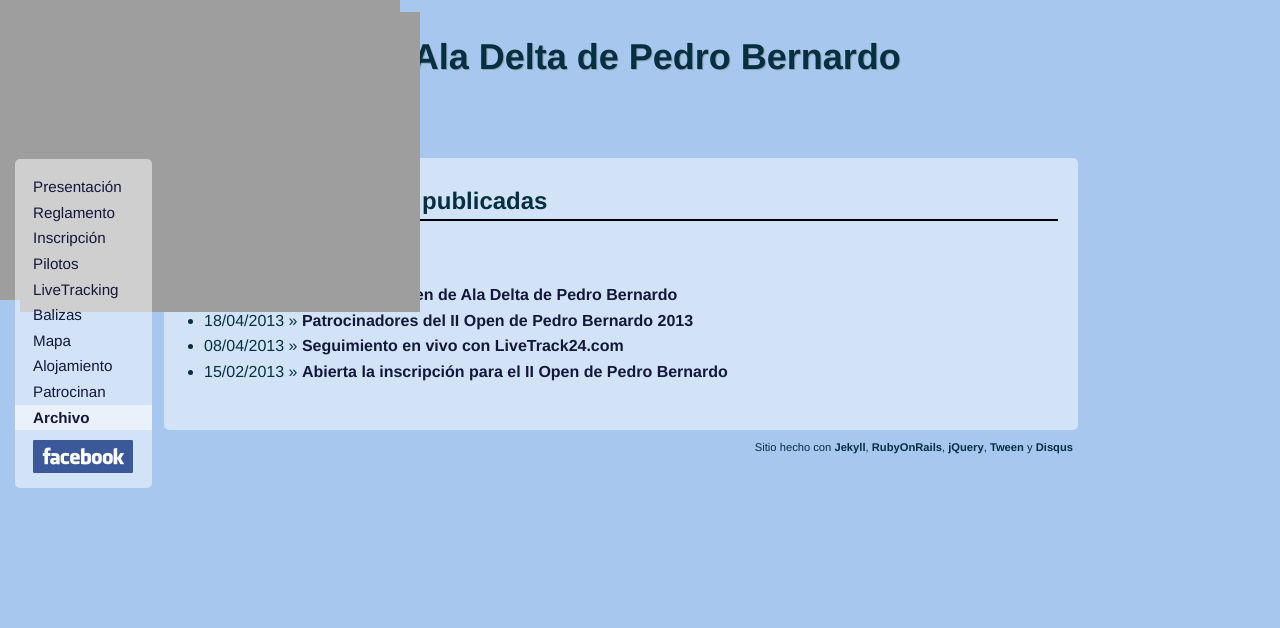
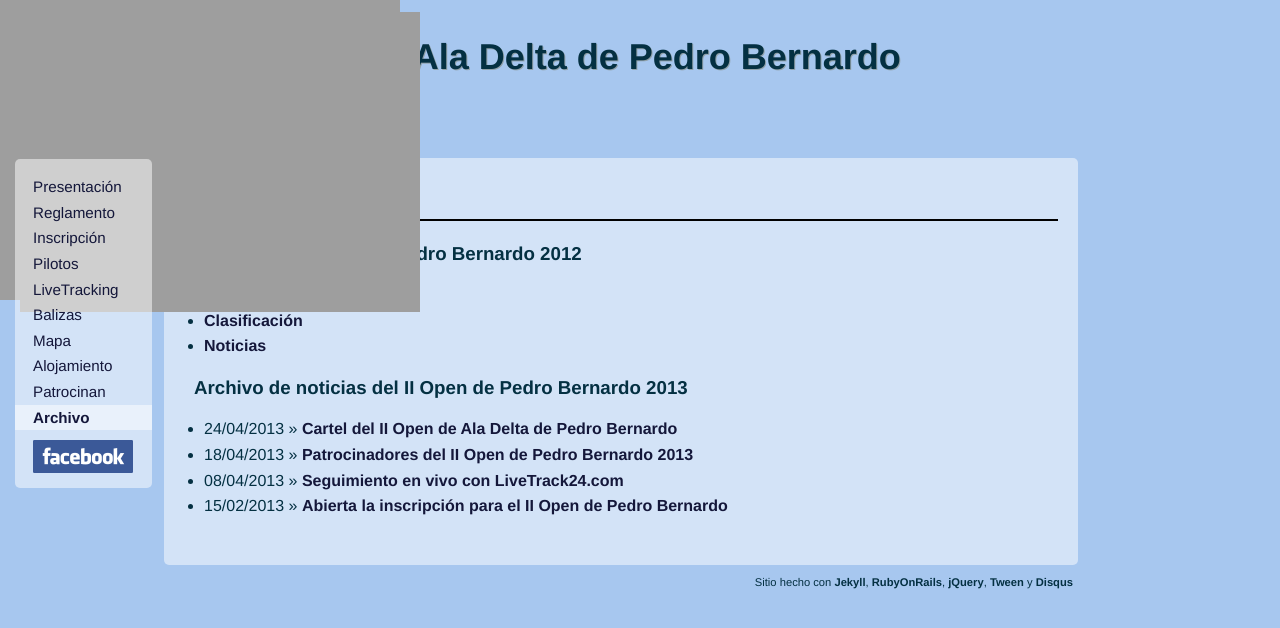
Before and after one commit to nando/opendepb2013, a Jekyll site: the page built from archivo.html, in a window 1280 px wide. Shown: the top 628 px of the page. Built offline with Jekyll 4.4.1, drawn with Linux system fonts in a browser that asks for light colours; nearby versions of some CDN libraries.

Commit message:
livetrack24 username y organización del archivo

```diff
--- a/archivo.html
+++ b/archivo.html
@@ -1,13 +1,25 @@
 ---
 layout: default
-title: Archivo de noticias publicadas
+title: Archivo
 section: archivo
 ---
 
   <h2>{{page.title}}</h2>
 
-  <h3><a href="http://primer.opendepb.com/clasificacion_2012.html" title="Página del I Open de Pedro Bernardo (2012)">I Open de PB</a></h3>
+  <h3>Páginas del I Open de Pedro Bernardo 2012</a></h3>
+  <ul>
+    <li>
+      <a href="http://primer.opendepb.com/pilotos_2012.html" title="Pilotos del I Open de Pedro Bernardo (2012)">Pilotos</a>
+    </li>
+    <li>
+      <a href="http://primer.opendepb.com/clasificacion_2012.html" title="Clasificación del I Open de Pedro Bernardo (2012)">Clasificación</a>
+    </li>
+    <li>
+      <a href="http://primer.opendepb.com/archivo.html" title="Noticias del I Open de Pedro Bernardo (2012)">Noticias</a>
+    </li>
+  </ul>
 
+  <h3>Archivo de noticias del II Open de Pedro Bernardo 2013</h3>
   <ul>
     {% for post in site.posts %}
     <li><span>{{ post.date | date: "%d/%m/%Y" }}</span> &raquo; <a href="{{ site.url }}{{ post.url }}">{{ post.title }}</a></li>
```
Also changed, not shown: _posts/2013-04-08-seguimiento_en_vivo_con_livetrack24_com.md (+1 -1 lines), inscripcion.html (+5 -10 lines).
